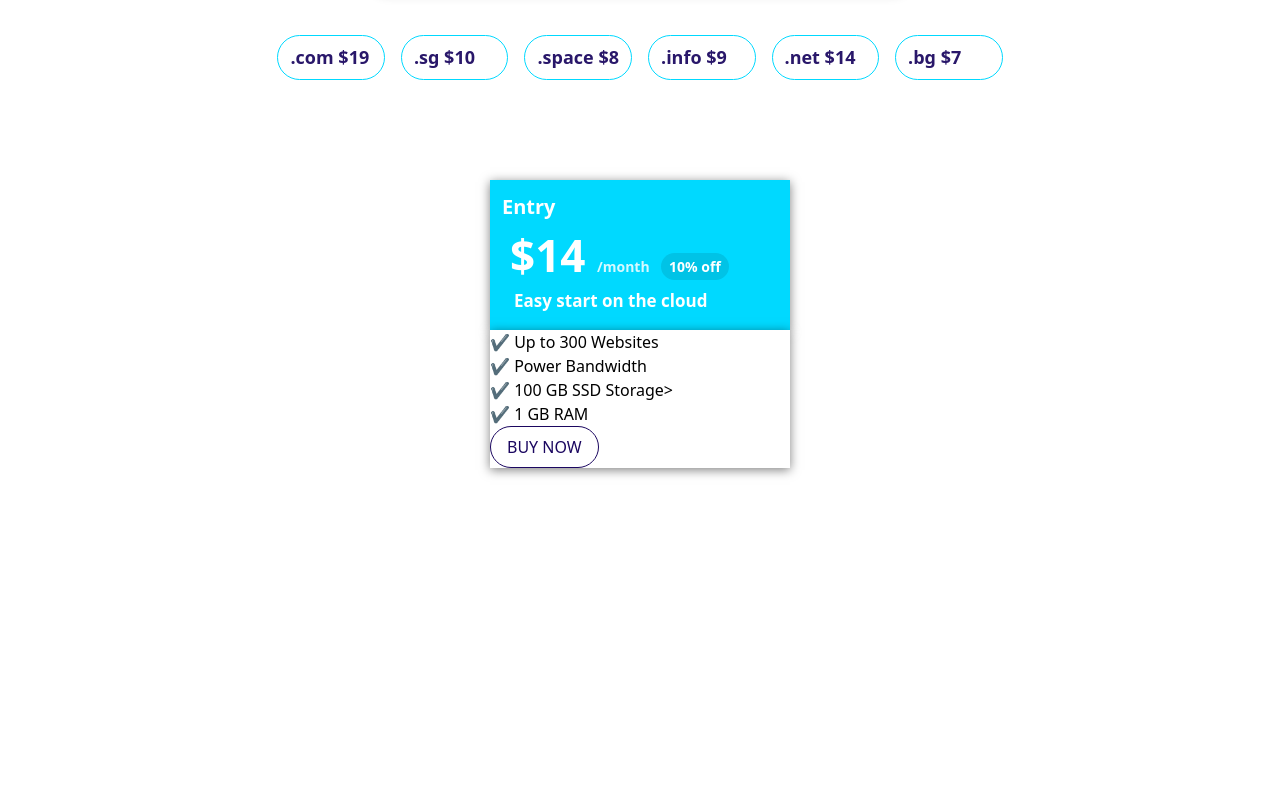
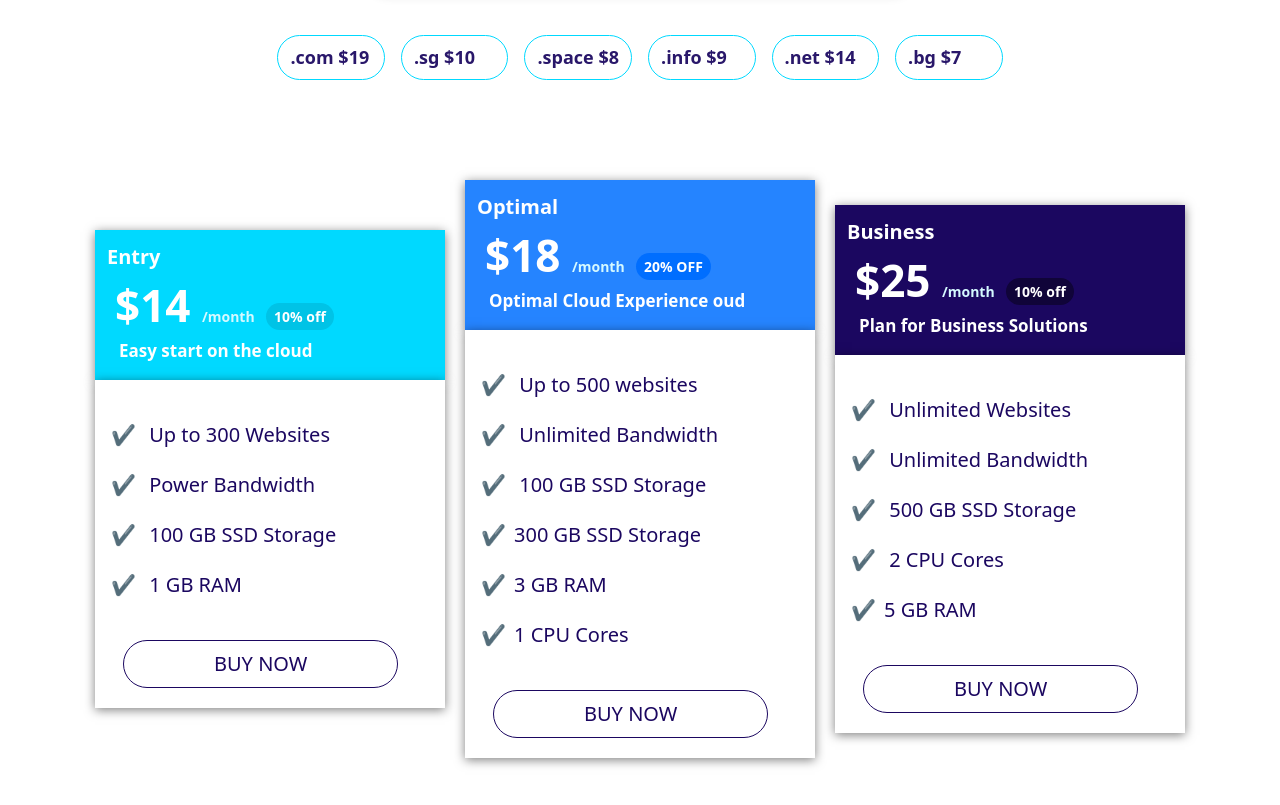
Before and after one commit to cabdikariim242/task-tracker, a website: page src/index.html in a window 1280 px wide. Shown: the part 673-1478 px from the top of the page. Before the commit the page ends 1221 px from the top, so only its background shows below. Drawn offline with nearby package versions, Linux system fonts and the light colour scheme.

Commit message:
made all the badges

```diff
--- a/src/index.html
+++ b/src/index.html
@@ -11,14 +11,14 @@
     </style>
 </head>
 
-<body class=" ">
+<body class=" h-[200000px]">
 
     <div class="relative bg-white ">
-        <div class="flex fixed left-0 right-0 justify-between items-center px-2 bg-black  ">
+        <div class="flex fixed left-0 right-0 justify-between items-center px-2 bg-black z-50  ">
             <img class="w-[150px]" src="../images/logo.a9fd31c8.png" alt="">
-            <div id="sidebar" class="hidden absolute top-[41px] lg:top-0 md:top-0  bg-black flex-col  lg:right-5
+            <div id="sidebar" class="hidden absolute top-[41px] lg:top-0 md:top-0  bg-black pt-2 lg:pt-0 md:pt-0 lg:h-[39px] md:h-[39px] h-[185px]  flex-col   lg:right-5
             md:right-5  lg:flex lg:flex-row left-0 lg:left-[900px] md:left-[900px]  right-0
-             md:flex  md:flex-row text-[#d1cccc] gap-4 text-[20px] mt-">
+             md:flex  md:flex-row text-[#d1cccc] gap-4 text-[20px] ">
                 <a class="border-b pl-10 lg:no-border lg:pl-0 md:border-none md:pl-0  " href="#">Hosting</a>
                 <a class="border-b pl-10 lg:no-border lg:pl-0 md:border-none md:pl-0  " href="#">VPS</a>
                 <a class="border-b pl-10 lg:no-border lg:pl-0 md:border-none md:pl-0  " href="#">Domain</a>
@@ -29,7 +29,7 @@
         </div>
 
         <!-- section one -->
-        <section id="Hosting" class="pt-20 bg-black overflow-x-hidden w-full ">
+        <section id="Hosting" class="pt-20 bg-black overflow-x-hidden w-full">
             <div class="flex justify-around items-center flex-col lg:flex-row md:flex-row ">
                 <div class="lg:ml-20 md:ml-20 ml-3 flex flex-col  items-center">
                     <h2 class="text-white font-bold text-[45px]  lg:text-[75px] md:text-[75px] lg:w-[600px] text-center
@@ -104,23 +104,88 @@
         <!-- section three -->
 
         <section>
-            <div>
-                <div class="flex justify-center items-center flex-col  mb-20 mt-20">
-                    <div class="bg-[rgb(0,217,255)] text-white shadow-[0_2px_10px_rgba(0,0,0,0.50)] w-[300px] ">
+            <div class="flex justify-center items-center flex-col lg:flex-row md:flex-row gap-5">
+                <div class="flex justify-center items-center flex-col  mb-20 mt-20 ">
+                    <div
+                        class="bg-[rgb(0,217,255)] text-white shadow-[0_2px_10px_rgba(0,0,0,0.50)] lg:w-[350px] md:w-[350px] w-[320px]">
                         <p class="pt-3 pl-3 font-bold text-[20px]">Entry</p>
                         <p class="text-[44px] ml-5 font-[600]">$14
                             <span class="text-[14px] text-[rgb(213,249,255)] font-bold">/month</span>
-                            <span class="text-[14px] bg-[rgb(0,195,230)] px-[8px] py-[4px] rounded-2xl  font-bold">10% off</span>
+                            <span class="text-[14px] bg-[rgb(0,195,230)] px-[8px] py-[4px] rounded-2xl  font-bold">10%
+                                off</span>
                         </p>
                         <p class="ml-6 font-[600] text-[17px] mb-4">Easy start on the cloud</p>
                     </div>
-                    <div class="bg-white   w-[300px] shadow-[0_2px_10px_rgba(0,0,0,0.50)] ">
-                        <p>✔️ Up to 300 Websites</p>
-                        <p>✔️ Power Bandwidth</p>
-                        <p>✔️ 100 GB SSD Storage>
-                        <p>✔️ 1 GB RAM</p>
+                    <div
+                        class="bg-white  text-[rgb(27,7,96)] text-[20px] lg:w-[350px] md:w-[350px] w-[320px] shadow-[0_2px_10px_rgba(0,0,0,0.50)] ">
+                        <p class="pt-10"><span class="mr-2 ml-4 ">✔️</span> Up to 300 Websites</p>
+                        <p class="pt-5"><span class="mr-2 ml-4 ">✔️</span> Power Bandwidth</p>
+                        <p class="pt-5"><span class="mr-2 ml-4 ">✔️</span> 100 GB SSD Storage</p>
+                        <p class="pt-5 pb-10"><span class="mr-2 ml-4 ">✔️</span> 1 GB RAM</p>
+                        <button class="bg-white mb-5 mx-7  hover:bg-[rgb(27,7,96)]  text-[rgb(27,7,96)]
+                             border border-[rgb(27,7,96)] hover:text-white px-[90px] py-2 rounded-3xl">BUY
+                            NOW</button>
+
+                    </div>
+                </div>
+                <div class="flex justify-center items-center flex-col  mb-20 mt-20">
+                    <div
+                        class="bg-[rgb(37,132,255)] text-white shadow-[0_2px_10px_rgba(0,0,0,0.50)] lg:w-[350px] md:w-[350px] w-[320px] ">
+                        <p class="pt-3 pl-3 font-bold text-[20px]">Optimal</p>
+                        <p class="text-[44px] ml-5 font-[600]">$18
+
+                            <span class="text-[14px] text-[rgb(213,249,255)] font-bold">/month</span>
+                            <span class="text-[14px] bg-[rgb(0,110,255)] px-[8px] py-[4px] rounded-2xl  font-bold">20%
+                                OFF</span>
+                        </p>
+                        <p class="ml-6 font-[600] text-[17px] mb-4">Optimal Cloud Experience
+
+                            oud</p>
+                    </div>
+                    <div
+                        class="bg-white  text-[rgb(27,7,96)] text-[20px] lg:w-[350px] md:w-[350px] w-[320px] shadow-[0_2px_10px_rgba(0,0,0,0.50)] ">
+                        <p class="pt-10"><span class="mr-2 ml-4 ">✔️</span> Up to 500 websites
+                        </p>
+                        <p class="pt-5"><span class="mr-2 ml-4 ">✔️</span> Unlimited Bandwidth
+                        </p>
+                        <p class="pt-5"><span class="mr-2 ml-4 ">✔️</span> 100 GB SSD Storage</p>
+                        <p class="pt-5 "><span class="mr-2 ml-4 ">✔️</span>300 GB SSD Storage</p>
+                        <p class="pt-5 "><span class="mr-2 ml-4 ">✔️</span>3 GB RAM
+                        </p>
+                        <p class="pt-5 pb-10"><span class="mr-2 ml-4 ">✔️</span>1 CPU Cores</p>
                         <button
-                            class="bg-white hover:bg-[rgb(27,7,96)]  text-[rgb(27,7,96)] border border-[rgb(27,7,96)] hover:text-white px-4 py-2 rounded-3xl">BUY
+                            class="bg-white px-[90px]  mb-5 mx-7  hover:bg-[rgb(27,7,96)]  text-[rgb(27,7,96)] border border-[rgb(27,7,96)] hover:text-white  py-2 rounded-3xl">BUY
+                            NOW</button>
+
+                    </div>
+                </div>
+                <div class="flex justify-center items-center flex-col  mb-20 mt-20">
+                    <div
+                        class="bg-[rgb(27,7,96)] text-white shadow-[0_2px_10px_rgba(0,0,0,0.50)] lg:w-[350px] md:w-[350px] w-[320px] ">
+                        <p class="pt-3 pl-3 font-bold text-[20px]">Business</p>
+                        <p class="text-[44px] ml-5 font-[600]">$25
+                            <span class="text-[14px] text-[rgb(213,249,255)] font-bold">/month</span>
+                            <span class="text-[14px] bg-[rgb(16,4,57)] px-[8px] py-[4px] rounded-2xl  font-bold">10%
+                                off</span>
+                        </p>
+                        <p class="ml-6 font-[600] text-[17px] mb-4">Plan for Business Solutions
+
+                        </p>
+                    </div>
+                    <div
+                        class="bg-white  text-[rgb(27,7,96)] text-[20px] lg:w-[350px] md:w-[350px] w-[320px] shadow-[0_2px_10px_rgba(0,0,0,0.50)] ">
+                        <p class="pt-10"><span class="mr-2 ml-4 ">✔️</span> Unlimited Websites
+                        </p>
+                        <p class="pt-5"><span class="mr-2 ml-4 ">✔️</span> Unlimited Bandwidth
+                        </p>
+                        <p class="pt-5"><span class="mr-2 ml-4 ">✔️</span> 500 GB SSD Storage
+                        </p>
+                        <p class="pt-5"><span class="mr-2 ml-4 ">✔️</span> 2 CPU Cores
+
+                        </p>
+                        <p class="pt-5 pb-10"><span class="mr-2 ml-4 ">✔️</span>5 GB RAM</p>
+                        <button
+                            class="bg-white px-[90px]  mb-5 mx-7  hover:bg-[rgb(27,7,96)]  text-[rgb(27,7,96)] border border-[rgb(27,7,96)] hover:text-white  py-2 rounded-3xl">BUY
                             NOW</button>
 
                     </div>
```
